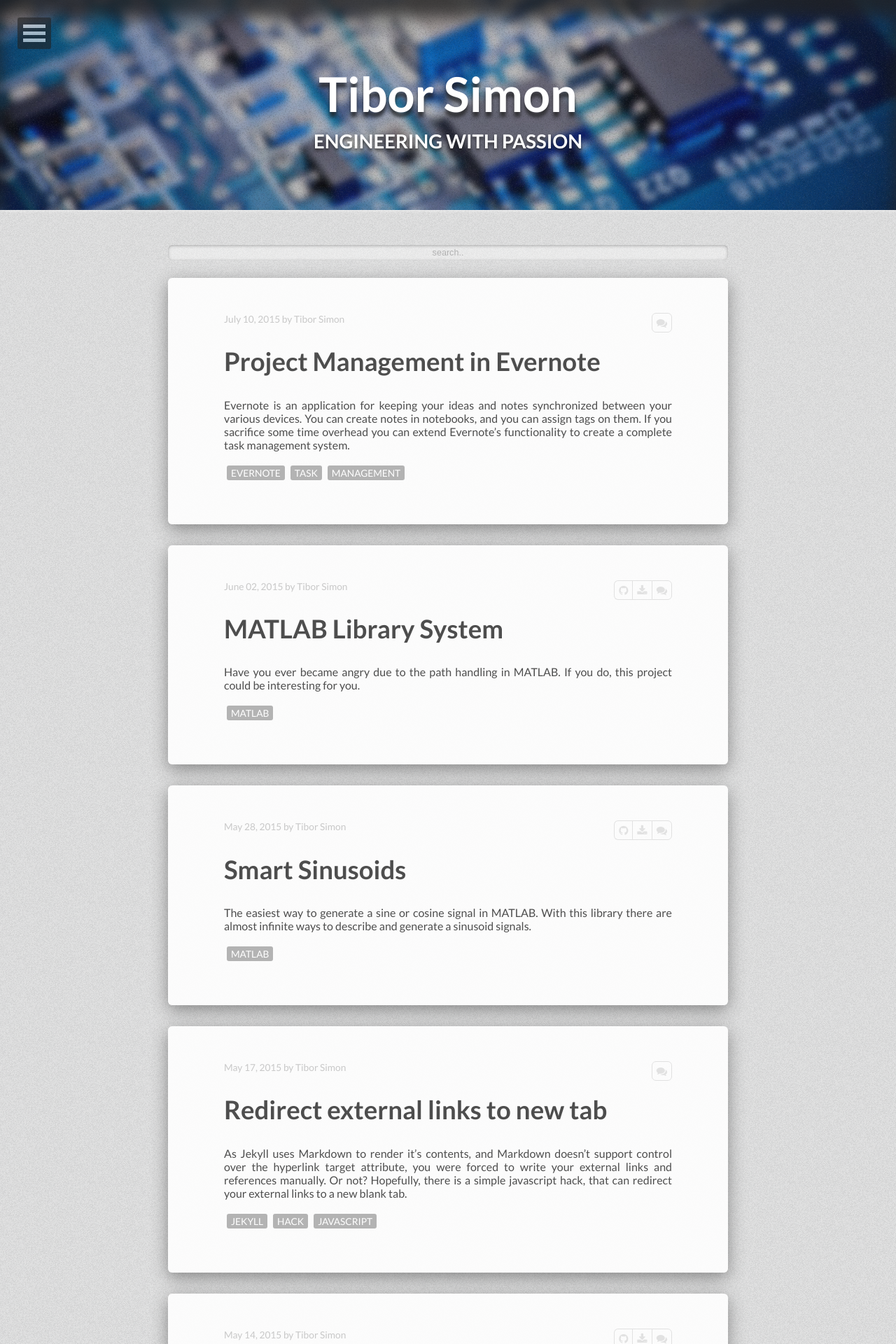
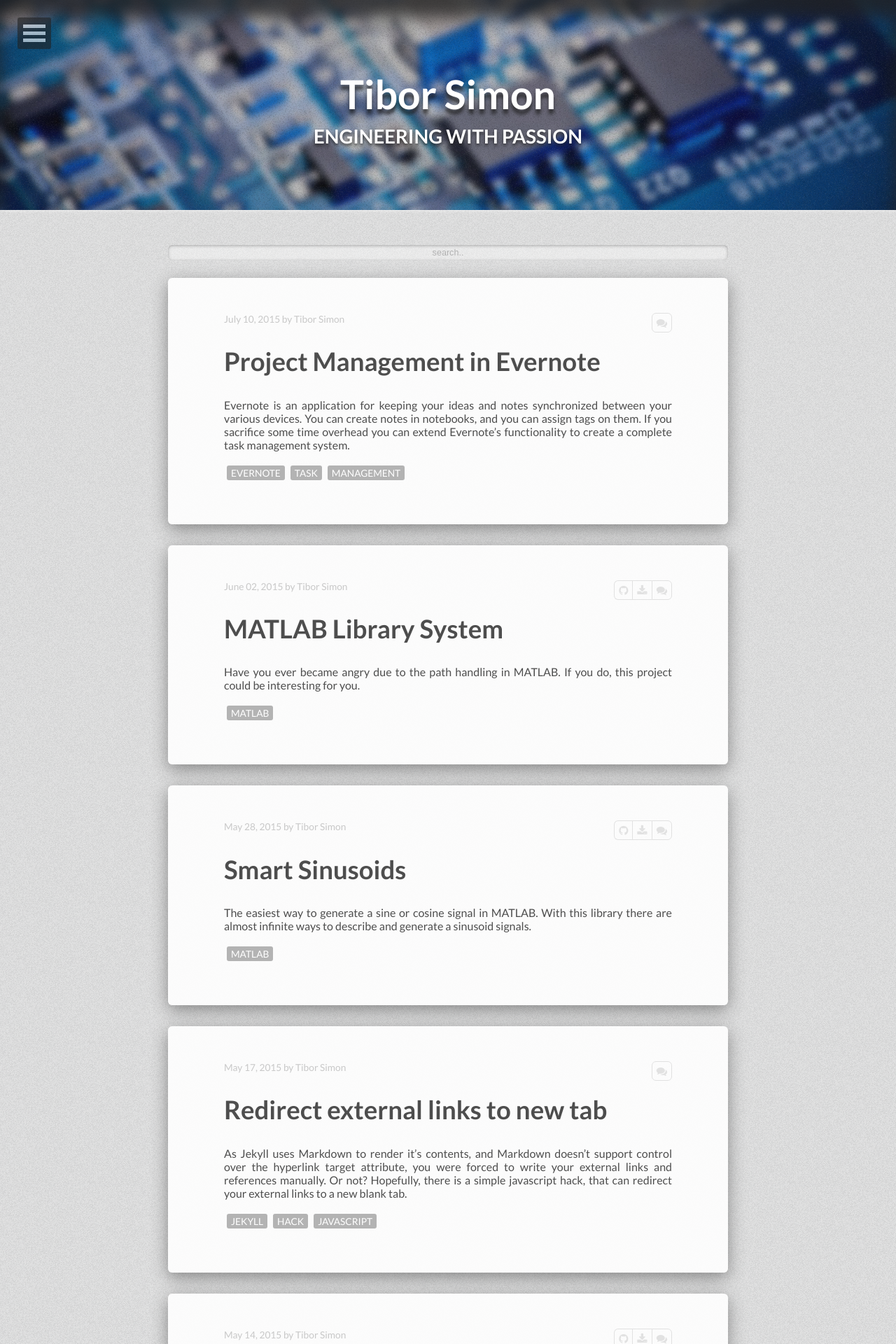
Before and after one commit to tiborsimon/tiborsimon.github.io, a Jekyll site: the page built from index.html, in a window 1280 px wide. Shown: the top 1920 px of the page at 70% size. Built offline with Jekyll 4.4.1, drawn with Linux system fonts in a browser that asks for light colours; nearby versions of some CDN libraries; the list of posts is cut into pages by our own code.

Commit message:
CSS update

```diff
--- a/_sass/_page.scss
+++ b/_sass/_page.scss
@@ -53,13 +53,13 @@ body {
     h1 {
         margin: 10px 20px;
         font-weight: 700;
-        @include font-rem(32);
+        @include font-rem(26);
         color: lighten($base-color,20);
         @media #{$medium} {
-            @include font-rem(48);
+            @include font-rem(40);
         }
         @media #{$large} {
-            @include font-rem(60);
+            @include font-rem(50);
         }
     }
     h2 {
```
